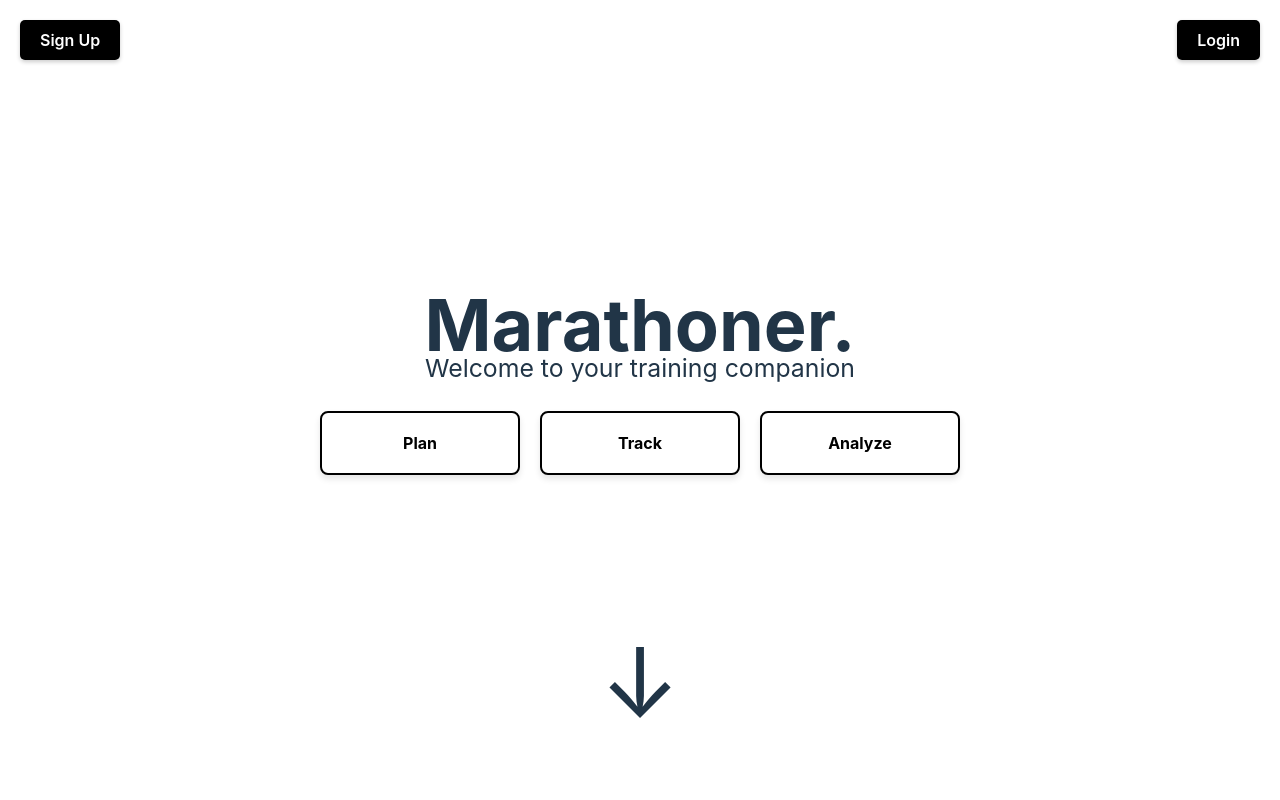
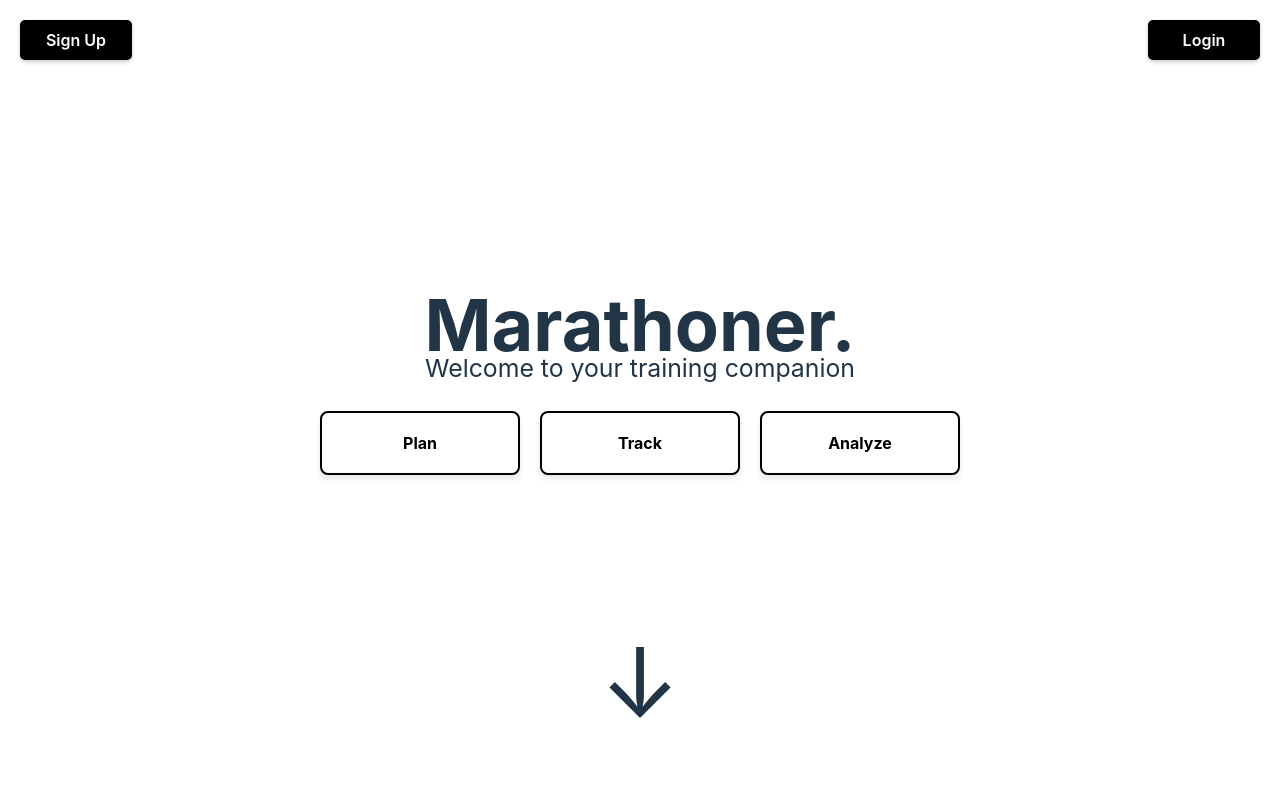
Before and after one commit to tulloch022/marathoner, a React (Vite) app: page / in a window 1280 px wide. Shown: the top 800 px of the page. Built offline with nearby package versions, Linux system fonts and the light colour scheme.

Commit message:
adjusted size of login and sign up

```diff
--- a/src/index.css
+++ b/src/index.css
@@ -238,6 +238,7 @@ h1, p {
 }
 
 .login-btn {
+  width: 7em;
   position: absolute;
   top: 20px;
   right: 20px;
@@ -259,6 +260,7 @@ h1, p {
 }
 
 .signup-btn {
+  width: 7em;
   position: absolute;
   top: 20px;
   left: 20px;
```
